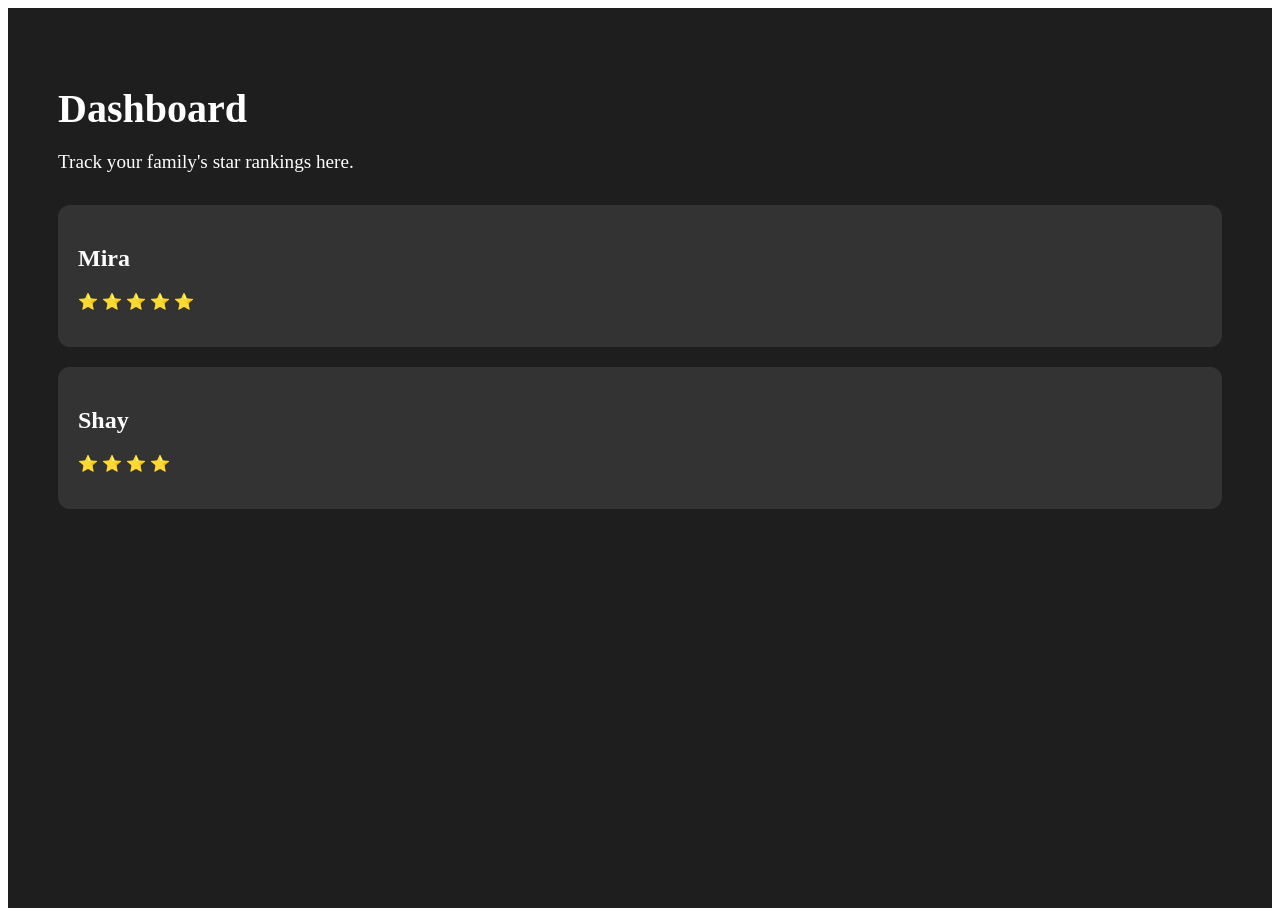
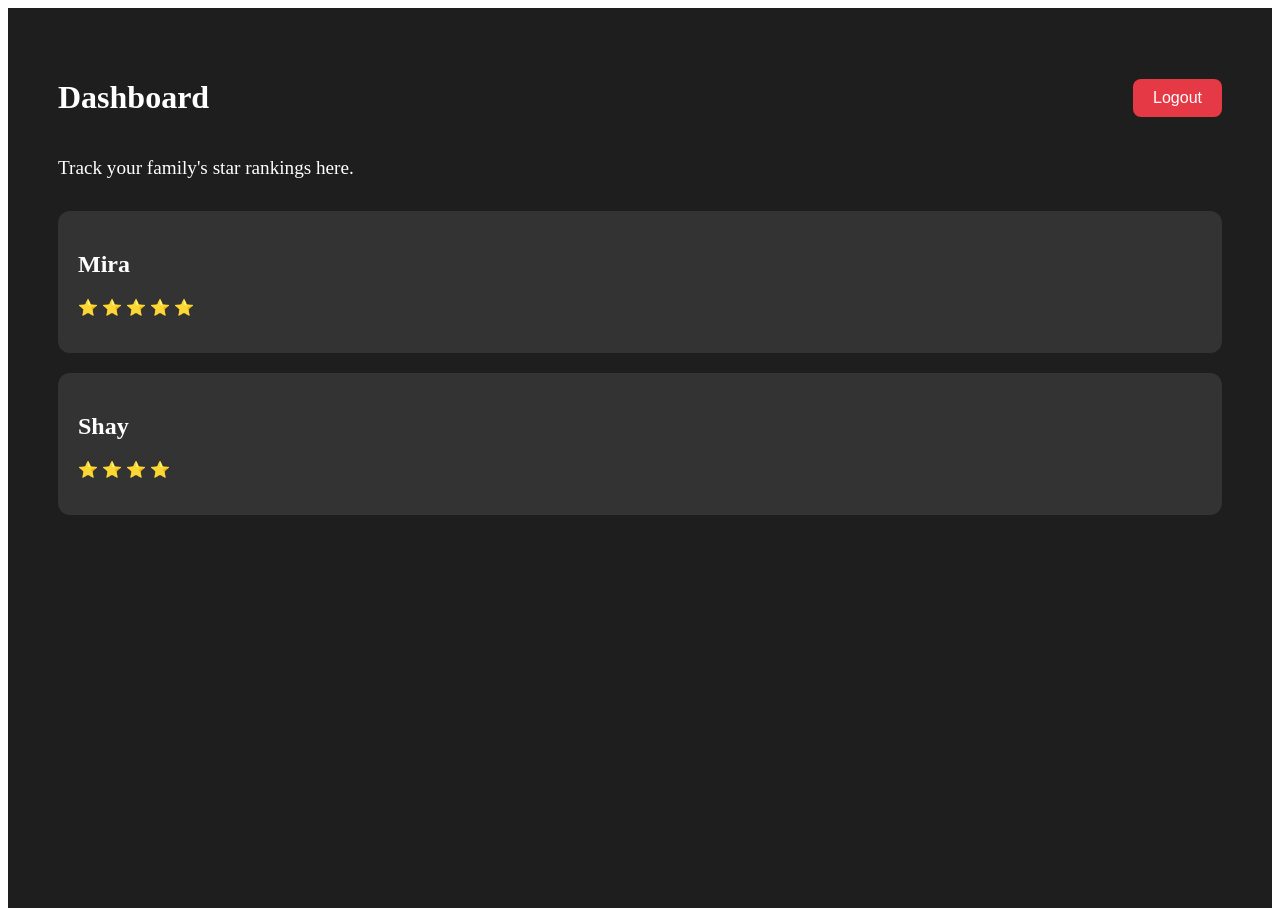
Before and after one commit to mrlilholt/starboard-app, a React (Create React App) app: page /dashboard in a window 1280 px wide. Built offline with nearby package versions, Linux system fonts and the light colour scheme; no server answers; sample sign-in values are in the browser's storage.

Commit message:
Add logout button to dashboard

```diff
--- a/src/pages/Dashboard.js
+++ b/src/pages/Dashboard.js
@@ -1,7 +1,21 @@
+import { signOut } from 'firebase/auth';
+import { auth } from '../firebase/firebase';
+import { useNavigate } from 'react-router-dom';
+
 function Dashboard() {
+  const navigate = useNavigate();
+
+  const handleLogout = async () => {
+    await signOut(auth);
+    navigate('/');  // Redirect to login page after logout
+  };
+
   return (
     <div style={styles.container}>
-      <h1 style={styles.title}>Dashboard</h1>
+      <div style={styles.header}>
+        <h1>Dashboard</h1>
+        <button onClick={handleLogout} style={styles.logoutButton}>Logout</button>
+      </div>
       <p style={styles.subtitle}>Track your family's star rankings here.</p>
 
       <div style={styles.card}>
@@ -24,6 +38,20 @@ const styles = {
     color: '#fff',
     minHeight: '100vh',
   },
+  header: {
+    display: 'flex',
+    justifyContent: 'space-between',
+    alignItems: 'center',
+  },
+  logoutButton: {
+    padding: '10px 20px',
+    backgroundColor: '#E63946',
+    color: '#fff',
+    border: 'none',
+    borderRadius: '8px',
+    cursor: 'pointer',
+    fontSize: '1rem',
+  },
   title: {
     fontSize: '2.5rem',
     marginBottom: '1rem',
```
